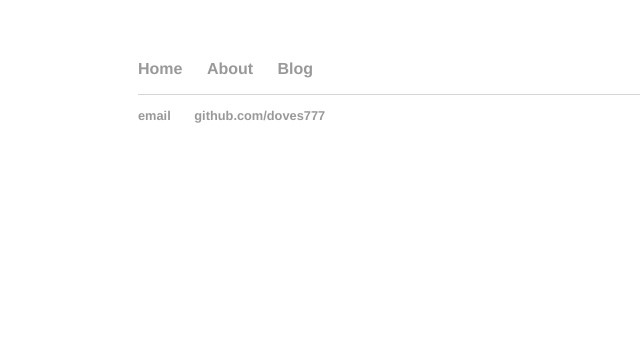
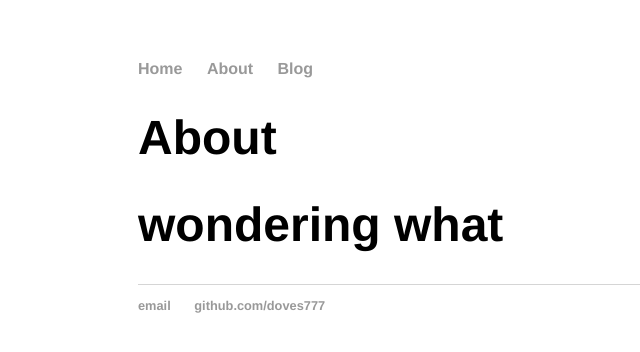
Before and after one commit to emilymoy/doves777.github.io, a Jekyll site: the page built from About/index.html, in a window 1280 px wide. Shown: the top 352 px of the page, without its empty margins (54-694 px from the left). Built offline with Jekyll 4.4.1, drawn with Linux system fonts in a browser that asks for light colours.

Commit message:
Update index.html

```diff
--- a/About/index.html
+++ b/About/index.html
@@ -2,3 +2,9 @@
 layout: default
 title: About
 ---
+
+<h1>{{ page.title }}</h1>
+
+<div class="blurb">
+  <h1> wondering what </h1>
+</div><!-- /.blurb -->
```
